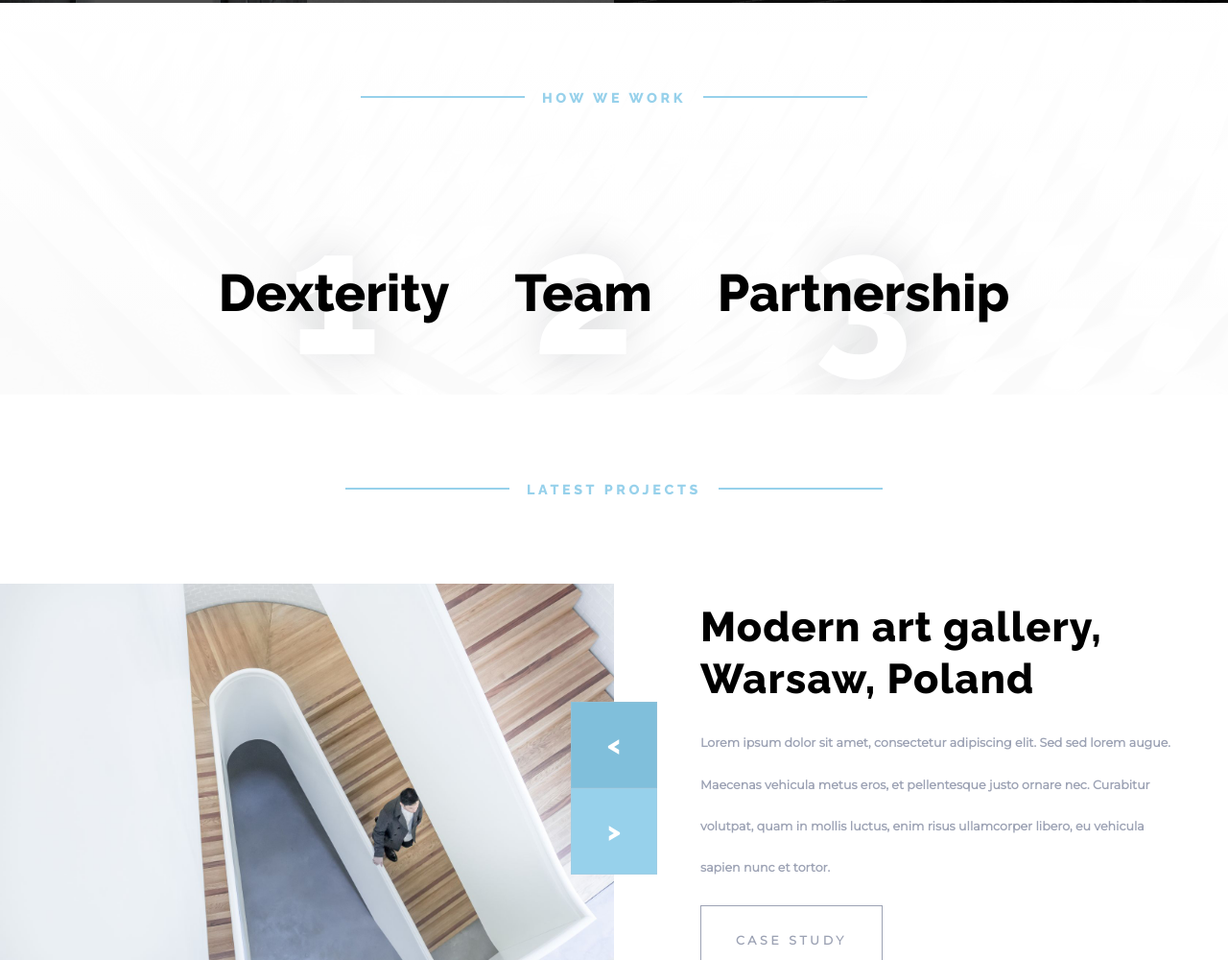
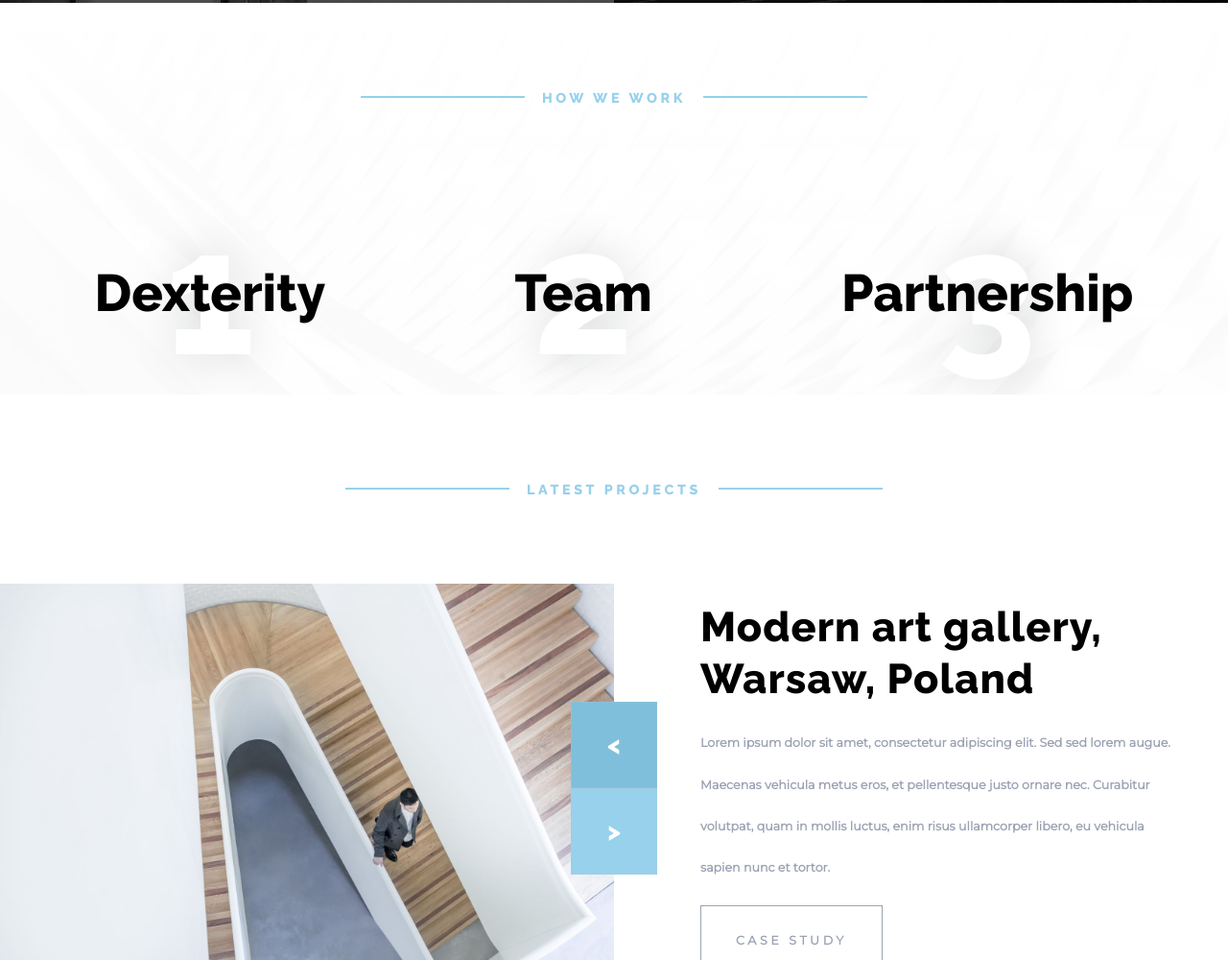
Before and after one commit to martraw/Selene, a website: page index.html in a window 1280 px wide. Shown: the part 1869-2869 px from the top of the page at 96% size. Drawn offline with nearby package versions, Linux system fonts and the light colour scheme; files that its build step writes are made by us from their sources.

Commit message:
Changed work__contnent to display flex

```diff
--- a/sass/_projects.scss
+++ b/sass/_projects.scss
@@ -49,10 +49,12 @@
   }
 
   &__content {
-    display: grid;
-    grid-template-columns: repeat(auto-fit, minmax(25rem, max-content));
-    grid-gap: 3rem;
-    justify-content: center;
+    // display: grid;
+    // grid-template-columns: repeat(auto-fit, minmax(25rem, max-content));
+    // grid-gap: 3rem;
+    display: flex;
+    flex-wrap: wrap;
+    justify-content: space-around;
   }
 
   &__box {
@@ -61,6 +63,7 @@
     justify-content: center;
     justify-items: center;
     align-items: center;
+    margin: 0 3rem;
   }
 
   &__box-text {
```
